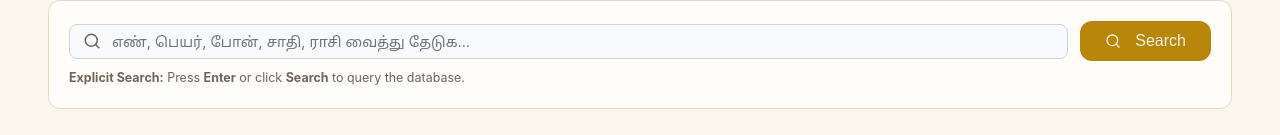
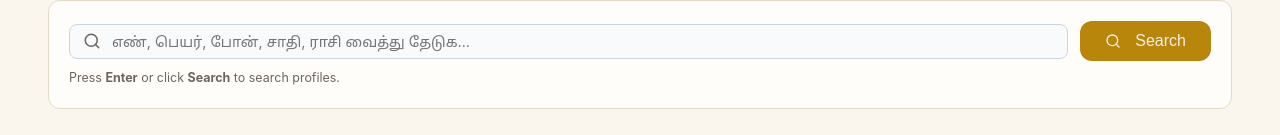
Before and after one commit to Vignesh-72/Kattam, a React (Vite) app: page /#/search in a window 1280 px wide. Shown: the part 174-309 px from the top of the page. Built offline with nearby package versions, Linux system fonts and the light colour scheme.

Commit message:
fix(ui): simplify user-facing helper text and remove technical jargon for non-technical office staff

```diff
--- a/src/pages/CandidateSearch.tsx
+++ b/src/pages/CandidateSearch.tsx
@@ -383,7 +383,7 @@ export default function CandidateSearch() {
             </button>
           </div>
           <div style={{ fontSize: '0.78rem', color: 'var(--text-muted)', marginTop: '8px' }}>
-            <strong>Explicit Search:</strong> Press <strong>Enter</strong> or click <strong>Search</strong> to query the database.
+            Press <strong>Enter</strong> or click <strong>Search</strong> to search profiles.
           </div>
         </form>
       )}
--- a/src/pages/DataEntry.tsx
+++ b/src/pages/DataEntry.tsx
@@ -435,7 +435,7 @@ export default function DataEntry() {
 
           <div className="form-section" style={{ marginTop: 'var(--space-6)', display: 'flex', justifyContent: 'space-between', alignItems: 'center', backgroundColor: 'var(--card-bg)', padding: '20px 24px', borderRadius: '12px', border: '1px solid var(--border-color)', boxShadow: '0 4px 12px rgba(0,0,0,0.04)' }}>
             <div style={{ fontSize: '0.9rem', color: 'var(--text-muted)' }}>
-              {id ? 'Ready to apply changes to this profile?' : 'Ready to save this new profile to the database?'}
+              {id ? 'Ready to apply changes to this profile?' : 'Ready to save this new profile?'}
             </div>
             <button type="button" className="btn btn-primary" onClick={handleSave} style={{ minWidth: '180px', padding: '12px 24px', fontSize: '1rem', fontWeight: 600 }}>
               <Save size={18} /> {t('saveProfile')}
```
